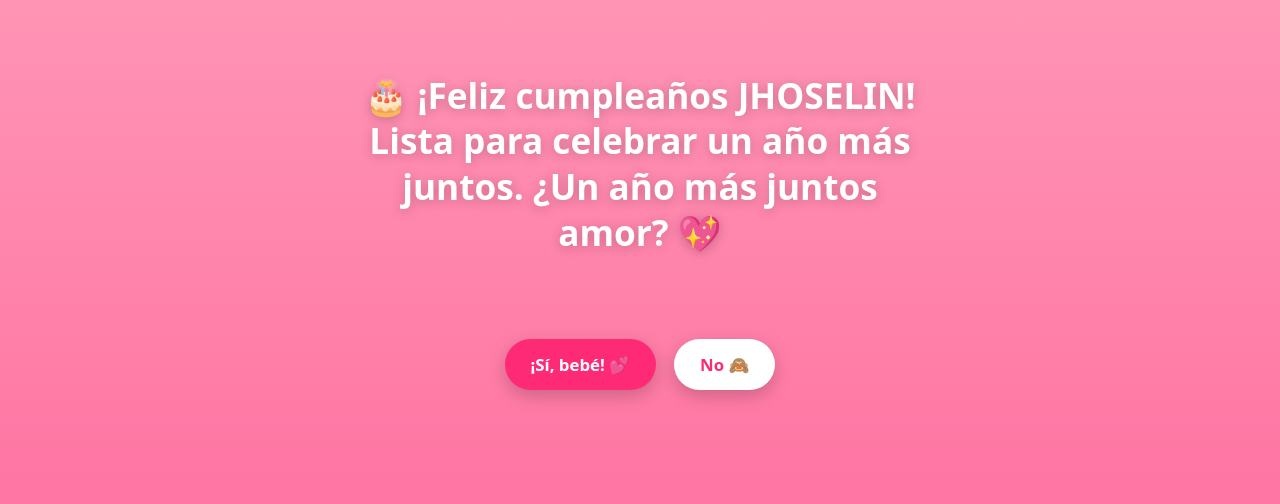
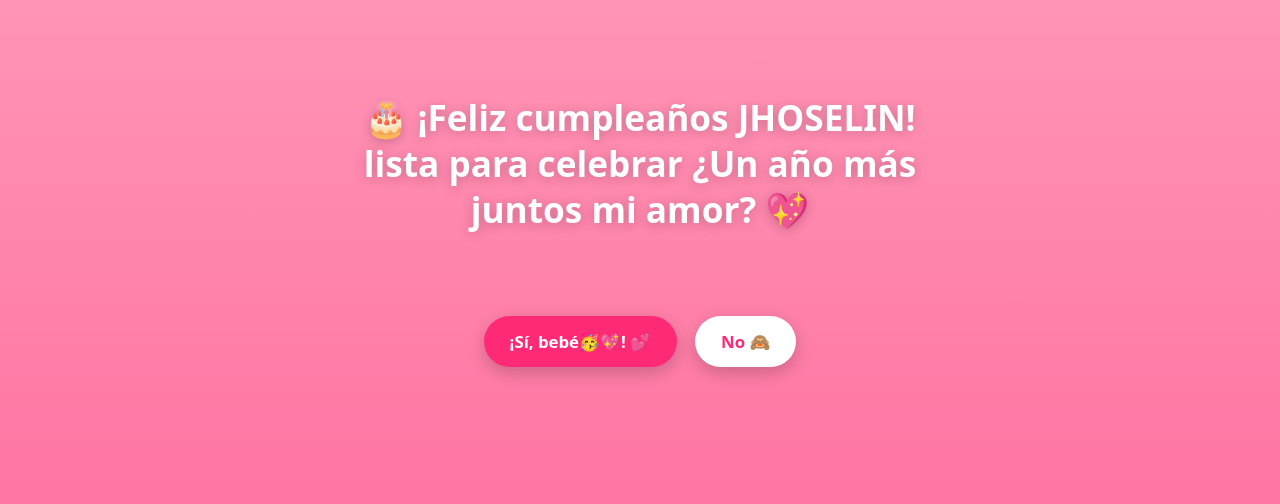
Before and after one commit to ronalpardo764-spec/feliz_cunplea-os_amor, a plain HTML site: page index.html in a window 1280 px wide. Shown: the part 144-648 px from the top of the page. Drawn offline with Linux system fonts and the light colour scheme.

Commit message:
Revise birthday greeting and messages in index.html
Updated birthday message and button text for a more personal touch. Modified the list of messages to include a new heartfelt message.

```diff
--- a/index.html
+++ b/index.html
@@ -375,9 +375,9 @@
 
   <!-- 1. Pregunta de cumpleaños -->
   <section id="pantalla-inicio">
-    <h1>🎂 ¡Feliz cumpleaños JHOSELIN! Lista para celebrar un año más juntos. ¿Un año más juntos amor? 💖</h1>
+    <h1>🎂 ¡Feliz cumpleaños JHOSELIN! lista para celebrar ¿Un año más juntos mi amor? 💖</h1>
     <div class="zona-botones">
-      <button id="btn-si">¡Sí, bebé! 💕</button>
+      <button id="btn-si">¡Sí, bebé🥳💖! 💕</button>
       <button id="btn-no">No 🙈</button>
     </div>
   </section>
@@ -529,7 +529,7 @@
 
     // 100 mensajes
     const mensajes = [
-      "🎂 ¡Feliz cumpleaños, bebé!", "✨ Un año más juntos", "💕 Tú y yo siempre", "🌟 Eres mi cielo",
+      "🎂 ¡Feliz cumpleaños, bebé!","te amo mucho espero con asias el proximo cunpleaños", "✨ Un año más juntos", "💕 Tú y yo siempre", "🌟 Eres mi cielo",
       "👑 Mi reina hermosa", "💘 Te amo muchísimo", "💫 Eres mi universo", "🌸 Amo tu sonrisa",
       "❤️ Lo eres todo para mí", "🔥 El amor de mi vida", "💎 Brillamos como diamantes", "🌙 Mi lugar favorito",
       "🥰 Contigo todo es mejor", "🎉 Hoy celebramos tu vida", "💖 Gracias por existir", "🌹 Eres mi mayor regalo",
```
